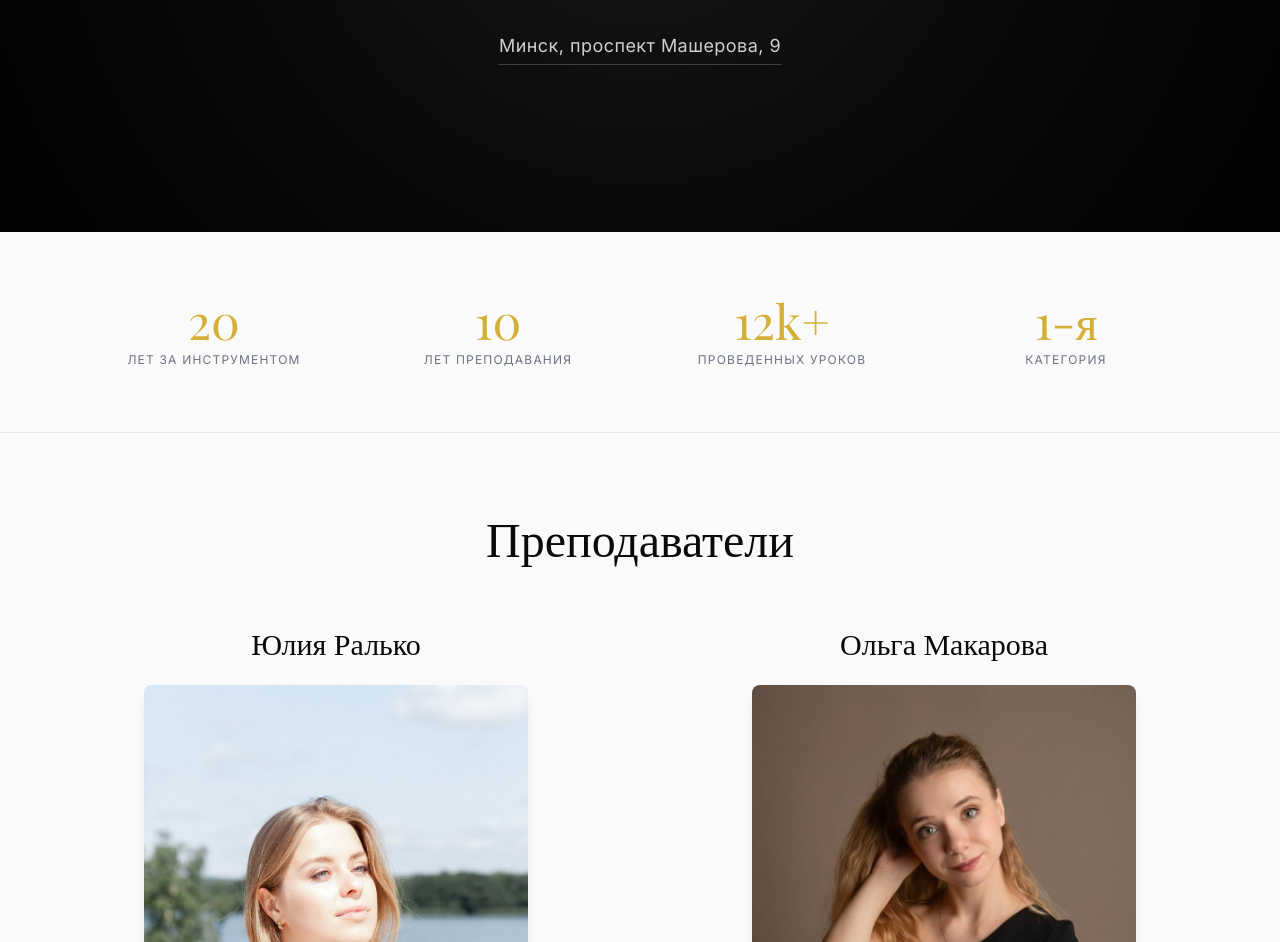
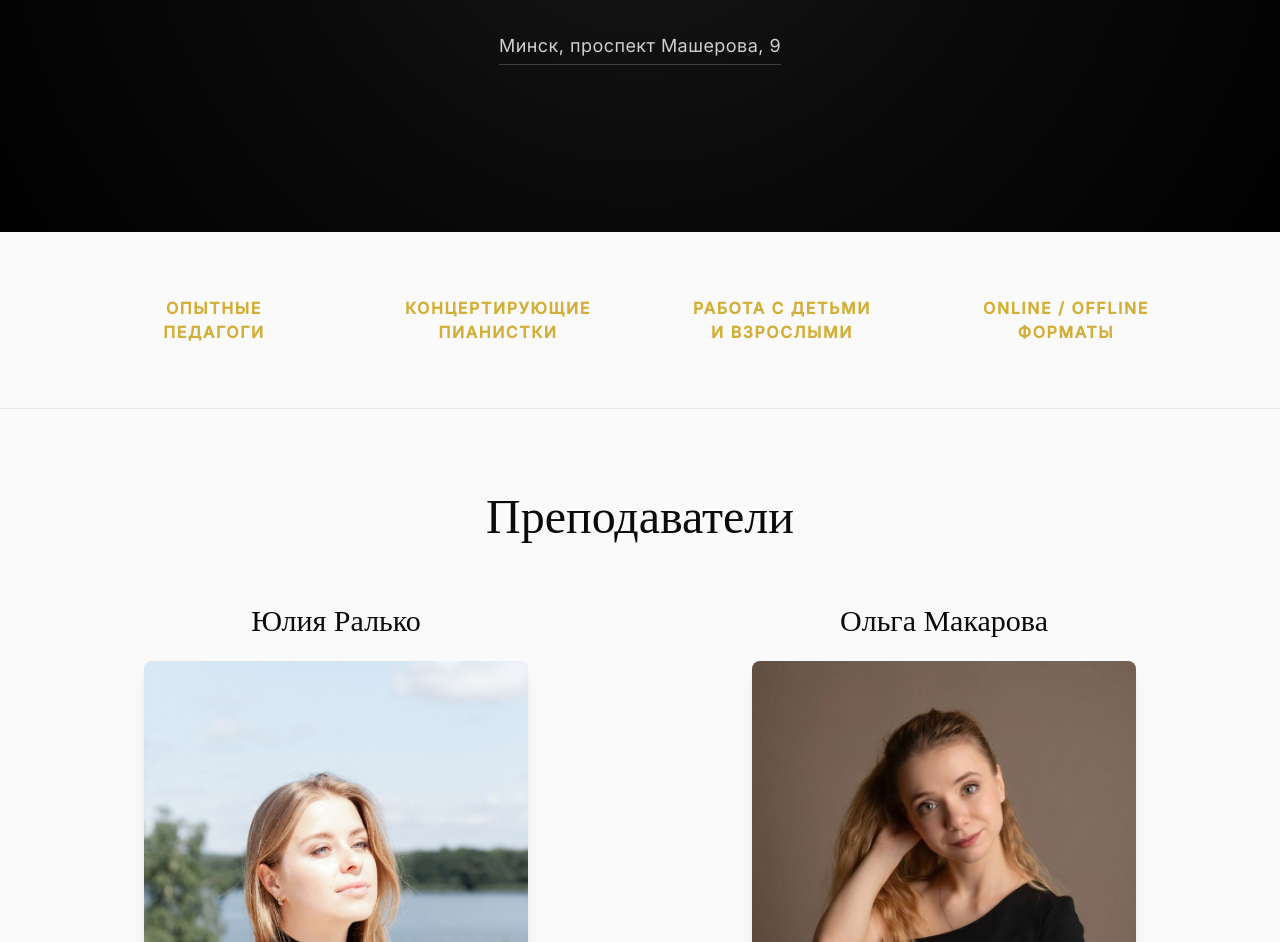
Before and after one commit to liber10/piano-art-web, an Astro site: page / in a window 1280 px wide. Shown: the part 568-1510 px from the top of the page. Built offline with nearby package versions, Linux system fonts and the light colour scheme; Astro itself is replaced by a stand-in of ours; a web font is replaced by a local one.

Commit message:
Update navigation menu

```diff
--- a/src/layouts/Layout.astro
+++ b/src/layouts/Layout.astro
@@ -1,5 +1,4 @@
 ---
-// src/layouts/Layout.astro
 interface Props {
 	title: string;
 }
@@ -28,7 +27,7 @@ const { title } = Astro.props;
 		<nav class="fixed w-full z-50 top-0 left-0 p-6 flex justify-between items-center mix-blend-difference text-white">
 			<div class="text-xl font-serif font-bold tracking-widest">PianoRoom</div>
 			<div class="hidden md:flex gap-8 text-sm tracking-widest uppercase opacity-80">
-				<a href="#about" class="hover:text-gold-accent transition-colors">Обо мне</a>
+				<a href="#teachers" class="hover:text-gold-accent transition-colors">Преподаватели</a>
 				<a href="#lessons" class="hover:text-gold-accent transition-colors">Уроки</a>
 				<a href="#booking" class="hover:text-gold-accent transition-colors">Запись</a>
 			</div>
--- a/src/pages/index.astro
+++ b/src/pages/index.astro
@@ -55,22 +55,18 @@ import Layout from '../layouts/Layout.astro';
 		</section>
 
 		<section class="bg-piano-white text-piano-black py-12 md:py-16 border-b border-gray-200">
-			<div class="max-w-6xl mx-auto px-4 md:px-6 grid grid-cols-2 md:grid-cols-4 gap-6 md:gap-8 text-center">
-				<div class="space-y-1 md:space-y-2">
-					<p class="text-3xl sm:text-4xl md:text-5xl font-serif text-gold-accent">20</p>
-					<p class="text-[10px] md:text-xs uppercase tracking-widest text-gray-500">Лет за инструментом</p>
+			<div class="max-w-6xl mx-auto px-4 md:px-6 grid grid-cols-2 md:grid-cols-4 gap-6 md:gap-8 text-center items-center h-full">
+				<div class="flex items-center justify-center h-full">
+					<p class="text-sm md:text-base font-bold uppercase tracking-widest text-gold-accent leading-relaxed">Опытные<br/>педагоги</p>
 				</div>
-				<div class="space-y-1 md:space-y-2">
-					<p class="text-3xl sm:text-4xl md:text-5xl font-serif text-gold-accent">10</p>
-					<p class="text-[10px] md:text-xs uppercase tracking-widest text-gray-500">Лет преподавания</p>
+				<div class="flex items-center justify-center h-full">
+					<p class="text-sm md:text-base font-bold uppercase tracking-widest text-gold-accent leading-relaxed">Концертирующие<br/>пианистки</p>
 				</div>
-				<div class="space-y-1 md:space-y-2">
-					<p class="text-3xl sm:text-4xl md:text-5xl font-serif text-gold-accent">12k+</p>
-					<p class="text-[10px] md:text-xs uppercase tracking-widest text-gray-500">Проведенных уроков</p>
+				<div class="flex items-center justify-center h-full">
+					<p class="text-sm md:text-base font-bold uppercase tracking-widest text-gold-accent leading-relaxed">Работа с детьми<br/>и взрослыми</p>
 				</div>
-				<div class="space-y-1 md:space-y-2">
-					<p class="text-3xl sm:text-4xl md:text-5xl font-serif text-gold-accent">1-я</p>
-					<p class="text-[10px] md:text-xs uppercase tracking-widest text-gray-500">Категория</p>
+				<div class="flex items-center justify-center h-full">
+					<p class="text-sm md:text-base font-bold uppercase tracking-widest text-gold-accent leading-relaxed">Online / Offline<br/>форматы</p>
 				</div>
 			</div>
 		</section>
@@ -87,9 +83,9 @@ import Layout from '../layouts/Layout.astro';
 							<img src="/yulia-color.jpg" alt="Юлия Ралько" loading="lazy" class="w-full h-full object-cover transition-transform duration-700 group-hover:scale-105" onerror="this.style.display='none'" />
 						</div>
 						<div class="prose text-gray-600 leading-relaxed text-center text-sm md:text-base px-2">
-							<p>Меня зовут Юлия, я выпускница Белорусской Государственной Академии Музыки, профессиональная пианистка, а также педагог 1й категории. Являюсь сольным исполнителем и участницей проекта TrioTime.by.</p>
-							<p>За 10 лет преподавательской деятельности я провела более 12тыс. занятий. Мои ученики успешно выступают на концертах на различных площадках Минска.</p>
-							<p>Работаю с детьми и взрослыми и к каждому нахожу индивидуальный подход. Обучаю с нуля основам игры на инструменте по нотам. С большой любовью отношусь к своей работе и ученикам🩷</p>
+							<p>Выпускница Белорусской Государственной Академии Музыки, профессиональная пианистка, а также педагог 1-й категории. Являюсь сольным исполнителем и участницей проекта TrioTime.by.</p>
+							<p>За 10 лет преподавательской деятельности провела более 12 тыс. занятий. Мои ученики успешно выступают на концертах на различных площадках Минска.</p>
+							<p>Работаю с детьми и взрослыми и к каждому нахожу индивидуальный подход. Обучаю с нуля основам игры на инструменте по нотам. С большой любовью отношусь к своей работе и ученикам 🩷</p>
 						</div>
 					</div>
 
@@ -122,7 +118,7 @@ import Layout from '../layouts/Layout.astro';
 						<div class="text-gold-accent mb-3 md:mb-4 group-hover:scale-110 transition-transform origin-left">
 							<svg xmlns="http://www.w3.org/2000/svg" width="28" height="28" viewBox="0 0 24 24" fill="none" stroke="currentColor" stroke-width="1.5" stroke-linecap="round" stroke-linejoin="round"><path d="M21 12V7H5a2 2 0 0 1 0-4h14v4"/><path d="M3 5v14a2 2 0 0 0 2 2h16v-5"/><path d="M18 12a2 2 0 0 0 0 4h4v-4Z"/></svg>
 						</div>
-						<h3 class="font-bold text-base md:text-lg mb-1 md:mb-2">Демократические цены</h3>
+						<h3 class="font-bold text-base md:text-lg mb-1 md:mb-2">Демократичные цены</h3>
 					</div>
 					<div class="bg-white/5 p-5 md:p-6 rounded-2xl border border-white/5 hover:border-gold-accent/40 transition-all group">
 						<div class="text-gold-accent mb-3 md:mb-4 group-hover:scale-110 transition-transform origin-left">
@@ -164,7 +160,7 @@ import Layout from '../layouts/Layout.astro';
 						<div class="text-gold-accent mb-3 md:mb-4 group-hover:scale-110 transition-transform origin-left">
 							<svg xmlns="http://www.w3.org/2000/svg" width="28" height="28" viewBox="0 0 24 24" fill="none" stroke="currentColor" stroke-width="1.5" stroke-linecap="round" stroke-linejoin="round"><path d="M20 10c0 6-8 12-8 12s-8-6-8-12a8 8 0 0 1 16 0Z"/><circle cx="12" cy="10" r="3"/></svg>
 						</div>
-						<h3 class="font-bold text-base md:text-lg mb-1 md:mb-2">Офис в центре города.</h3>
+						<h3 class="font-bold text-base md:text-lg mb-1 md:mb-2">Офис в центре Минска.</h3>
 					</div>
 				</div>
 			</div>
```
